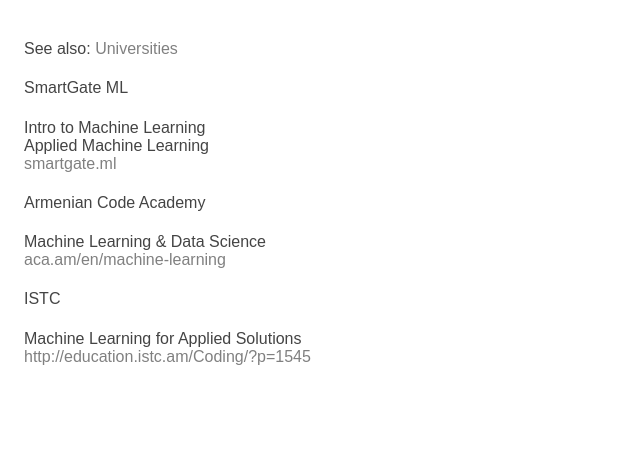
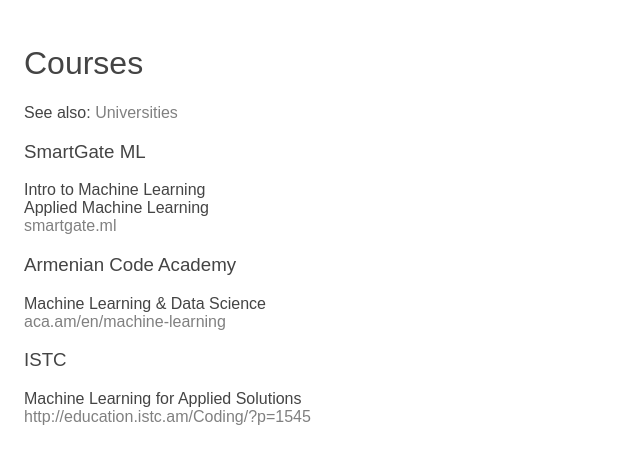
Before and after one commit to MLEVN/mlevn.github.io, a Jekyll site: the page built from courses/index.md, in a window 1280 px wide. Shown: the top 464 px of the page, without its empty margins (0-640 px from the left). Built offline with Jekyll 4.4.1, drawn with Linux system fonts in a browser that asks for light colours; nearby versions of some CDN libraries; our own code applies the rules of GitHub Pages for plain Markdown files.

Commit message:
Update index.md

```diff
--- a/courses/index.md
+++ b/courses/index.md
@@ -1,14 +1,16 @@
+# Courses
+
 See also: [Universities](/universities/)
 
-#### SmartGate ML
+### SmartGate ML
 Intro to Machine Learning
 Applied Machine Learning
 [smartgate.ml](https://www.smartgate.ml/)
 
-#### Armenian Code Academy
+### Armenian Code Academy
 Machine Learning & Data Science
 [aca.am/en/machine-learning](http://aca.am/en/machine-learning/)
 
-#### ISTC
+### ISTC
 Machine Learning for Applied Solutions
 [http://education.istc.am/Coding/?p=1545](http://education.istc.am/Coding/?p=1545)
```
